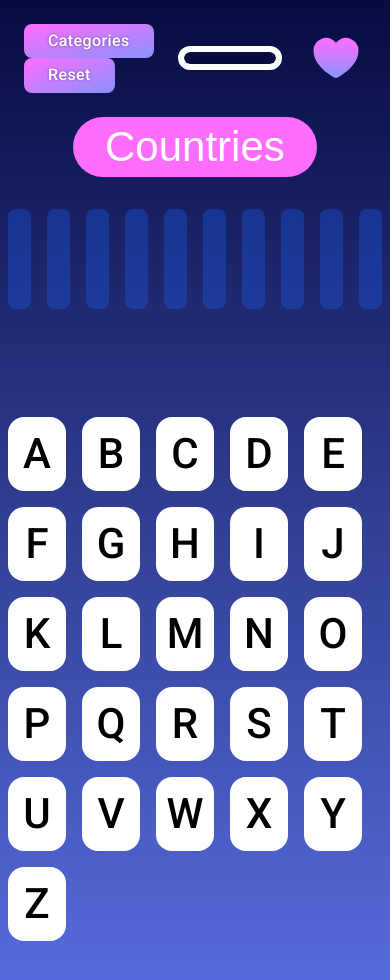
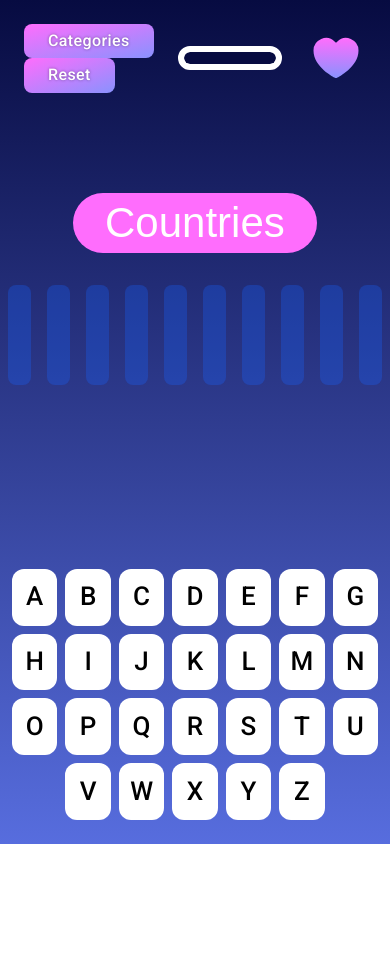
Before and after one commit to danielstephany/flashyQ, a React app: page / in a window 390 px wide. Shown: the top 980 px of the page. After the commit the page ends 844 px from the top, so only its background shows below. Built offline with nearby package versions, Linux system fonts and the light colour scheme; a web font is replaced by a local one.

Commit message:
finished mobile styles for letter list

```diff
--- a/src/views/Main/LetterList/LetterList.tsx
+++ b/src/views/Main/LetterList/LetterList.tsx
@@ -34,22 +34,29 @@ const LetterList = styled(LetterListComp)`
     width: 100%;
     max-width: 1098px;
     margin: 0px auto 36px;
-    @media (max-width: 1146px){
-        max-width: 954px;
+    padding: 0 24px;
+    @media (max-width: 800px){
         ${LetterListButton} {
-            width: 90px;
+            aspect-ratio: 1/1.25;
         }
     }
-    @media (max-width: 1000px){
-        max-width: 810px;
+    @media (max-width: 650px){
+        padding: 0 16px;
         ${LetterListButton} {
-            width: 74px;
+            border-radius: 12px;
+            width: calc(11.111% - 12px);
+            margin: 0 6px 8px 6px;
+            font-size: 32px;
         }
     }
-    @media (max-width: 840px){
-        max-width: 666px;
+    @media (max-width: 525px){
+        padding: 0 8px;
+        margin-bottom: 16px;
+        justify-content: center;
         ${LetterListButton} {
-            width: 58px;
+            width: calc(14.285% - 8px);
+            margin: 0 4px 8px 4px;
+            font-size: 26px;
         }
     }
 ` as typeof LetterListComp
--- a/src/views/Main/LetterList/LetterListButton.tsx
+++ b/src/views/Main/LetterList/LetterListButton.tsx
@@ -17,8 +17,8 @@ const LetterListButton = styled(LetterListButtonComp)`
     align-items: center;
     justify-content: center;
     background-color: #fff;
-    width: 106px;
-    height: 74px;
+    width: calc(11.111% - 16px);
+    aspect-ratio: 1.25 / 1;
     font-size: 42px;
     font-weight: 500;
     margin: 0 8px 16px;
```
